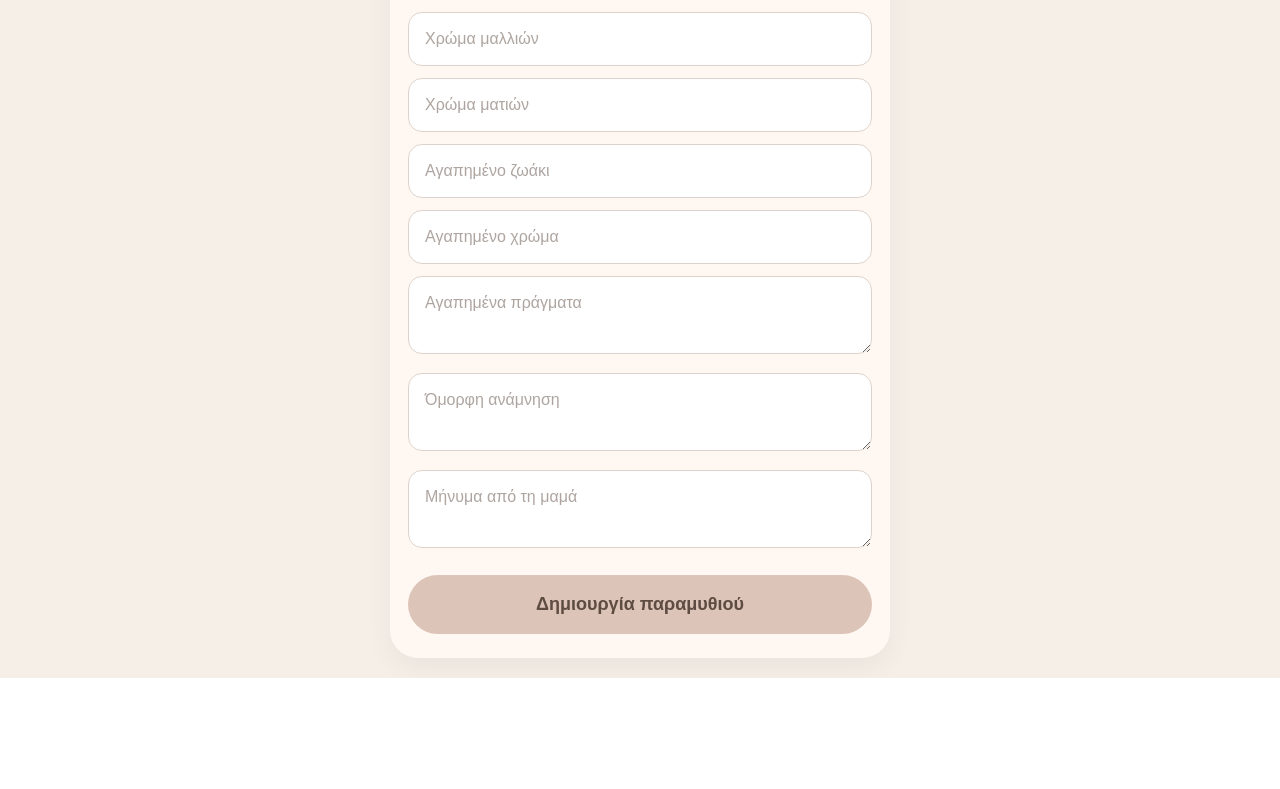
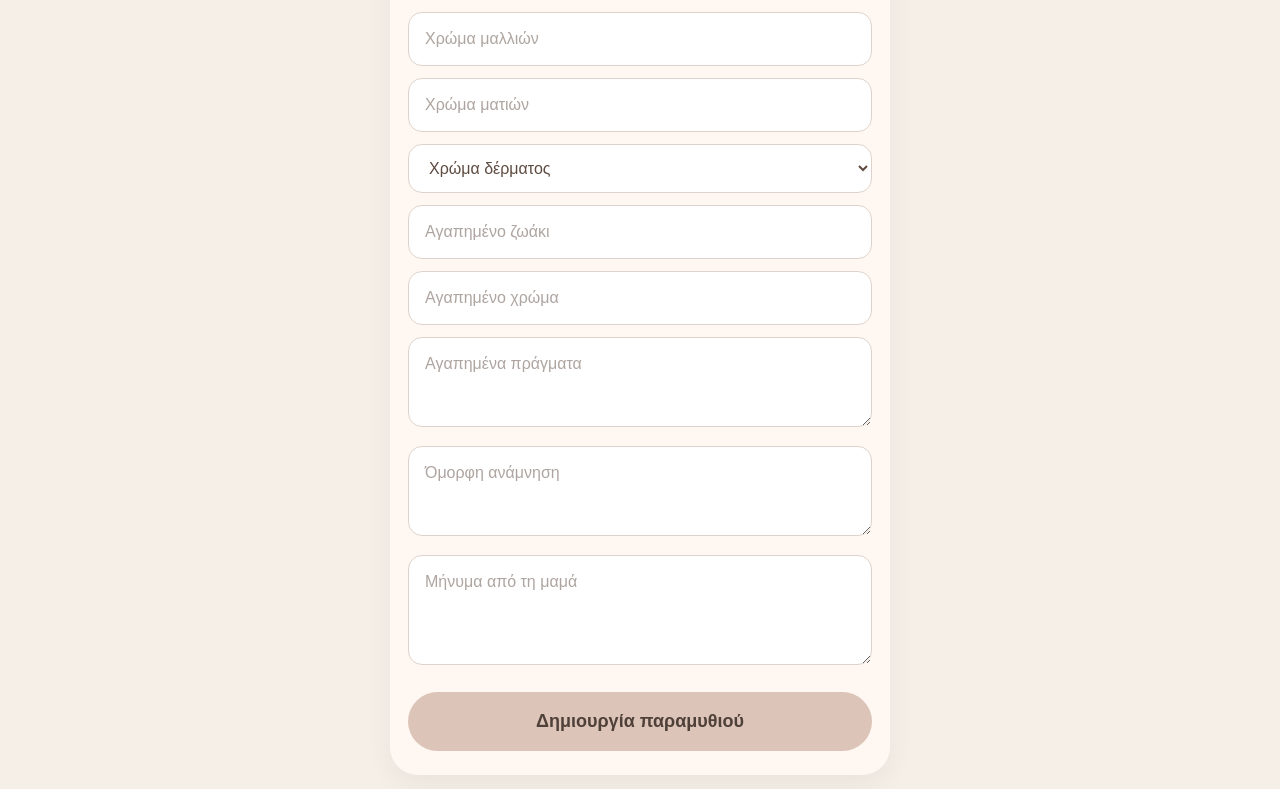
Before and after one commit to mylittlememorybox/My-little-memory-box-, a Next.js app: page /story-details in a window 1280 px wide. Shown: the part 479-1268 px from the top of the page. Before the commit the page ends 1157 px from the top, so only its background shows below. Built offline with nearby package versions, Linux system fonts and the light colour scheme.

Commit message:
Update page.tsx

```diff
--- a/app/(dashboard)/story-details/page.tsx
+++ b/app/(dashboard)/story-details/page.tsx
@@ -7,6 +7,7 @@ export default function StoryDetailsPage() {
   const [age, setAge] = useState("");
   const [hairColor, setHairColor] = useState("");
   const [eyeColor, setEyeColor] = useState("");
+  const [skinTone, setSkinTone] = useState("");
   const [favoriteAnimal, setFavoriteAnimal] = useState("");
   const [favoriteColor, setFavoriteColor] = useState("");
   const [favoriteThings, setFavoriteThings] = useState("");
@@ -23,9 +24,6 @@ export default function StoryDetailsPage() {
 
     setLoading(true);
 
-
-
-
     try {
       const result = await fetch("/api/generate-story", {
         method: "POST",
@@ -37,26 +35,27 @@ export default function StoryDetailsPage() {
           age,
           hairColor,
           eyeColor,
+          skinTone,
           favoriteAnimal,
           favoriteColor,
           favoriteThings,
           memory,
-    momMessage
+          momMessage,
         }),
       });
 
       const data = await result.json();
 
-if (!data.story || data.story.trim() === "") {
-  alert("Δεν δημιουργήθηκε παραμύθι 😢");
+      if (!result.ok || !data.story || data.story.trim() === "") {
+        alert(data.error || "Δεν δημιουργήθηκε παραμύθι 😢");
         return;
       }
 
       localStorage.setItem("story", data.story);
       localStorage.setItem("images", JSON.stringify(data.images || []));
+      localStorage.setItem("storyPages", JSON.stringify(data.storyPages || []));
 
       window.location.href = "/result";
-
     } catch (error) {
       console.error(error);
       alert("Κάτι πήγε στραβά 😢");
@@ -64,6 +63,7 @@ window.location.href = "/result";
       setLoading(false);
     }
   };
+
   const inputStyle = {
     width: "100%",
     padding: "14px 16px",
@@ -82,6 +82,7 @@ const inputStyle = {
         backgroundColor: "#F6EFE8",
         padding: "20px 14px",
         color: "#5E4B42",
+        boxSizing: "border-box",
       }}
     >
       <div
@@ -92,6 +93,7 @@ const inputStyle = {
           borderRadius: "28px",
           padding: "24px 18px",
           boxShadow: "0 10px 28px rgba(0,0,0,0.05)",
+          boxSizing: "border-box",
         }}
       >
         <a
@@ -128,26 +130,34 @@ const inputStyle = {
           <input style={inputStyle} placeholder="Ηλικία" value={age} onChange={(e) => setAge(e.target.value)} />
           <input style={inputStyle} placeholder="Χρώμα μαλλιών" value={hairColor} onChange={(e) => setHairColor(e.target.value)} />
           <input style={inputStyle} placeholder="Χρώμα ματιών" value={eyeColor} onChange={(e) => setEyeColor(e.target.value)} />
+
+          <select style={inputStyle} value={skinTone} onChange={(e) => setSkinTone(e.target.value)}>
+            <option value="">Χρώμα δέρματος</option>
+            <option value="light skin tone">Ανοιχτό</option>
+            <option value="medium skin tone">Σταρένιο</option>
+            <option value="dark skin tone">Σκούρο</option>
+          </select>
+
           <input style={inputStyle} placeholder="Αγαπημένο ζωάκι" value={favoriteAnimal} onChange={(e) => setFavoriteAnimal(e.target.value)} />
           <input style={inputStyle} placeholder="Αγαπημένο χρώμα" value={favoriteColor} onChange={(e) => setFavoriteColor(e.target.value)} />
         </div>
 
         <textarea
-          style={{ ...inputStyle, marginTop: "12px" }}
+          style={{ ...inputStyle, marginTop: "12px", minHeight: "90px" }}
           placeholder="Αγαπημένα πράγματα"
           value={favoriteThings}
           onChange={(e) => setFavoriteThings(e.target.value)}
         />
 
         <textarea
-          style={{ ...inputStyle, marginTop: "12px" }}
+          style={{ ...inputStyle, marginTop: "12px", minHeight: "90px" }}
           placeholder="Όμορφη ανάμνηση"
           value={memory}
           onChange={(e) => setMemory(e.target.value)}
         />
 
         <textarea
-          style={{ ...inputStyle, marginTop: "12px" }}
+          style={{ ...inputStyle, marginTop: "12px", minHeight: "110px" }}
           placeholder="Μήνυμα από τη μαμά"
           value={momMessage}
           onChange={(e) => setMomMessage(e.target.value)}
@@ -163,8 +173,10 @@ const inputStyle = {
             borderRadius: "999px",
             border: "none",
             backgroundColor: "#DCC4B8",
+            color: "#4F4039",
             fontSize: "18px",
             fontWeight: 700,
+            cursor: loading ? "not-allowed" : "pointer",
           }}
         >
           {loading ? "Δημιουργείται..." : "Δημιουργία παραμυθιού"}
```
Lines whose indentation alone changed are shown as unchanged.
